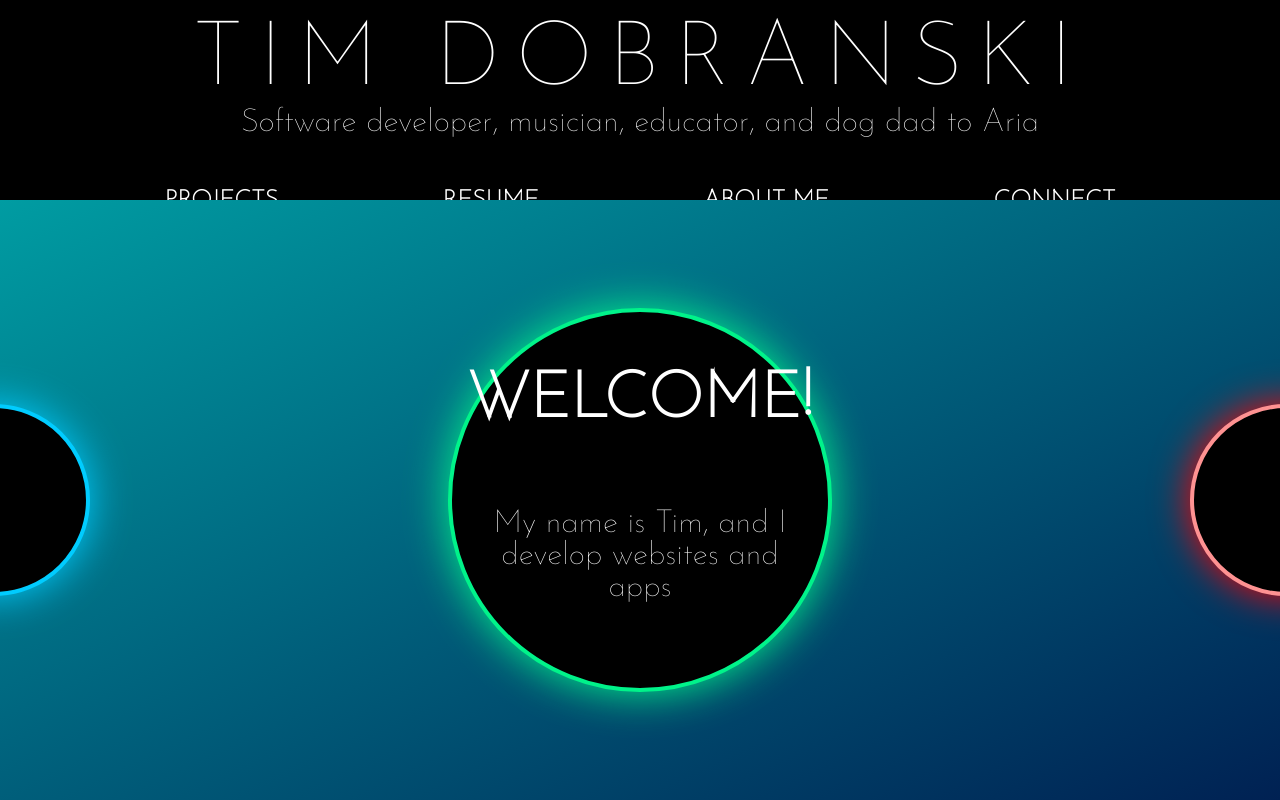
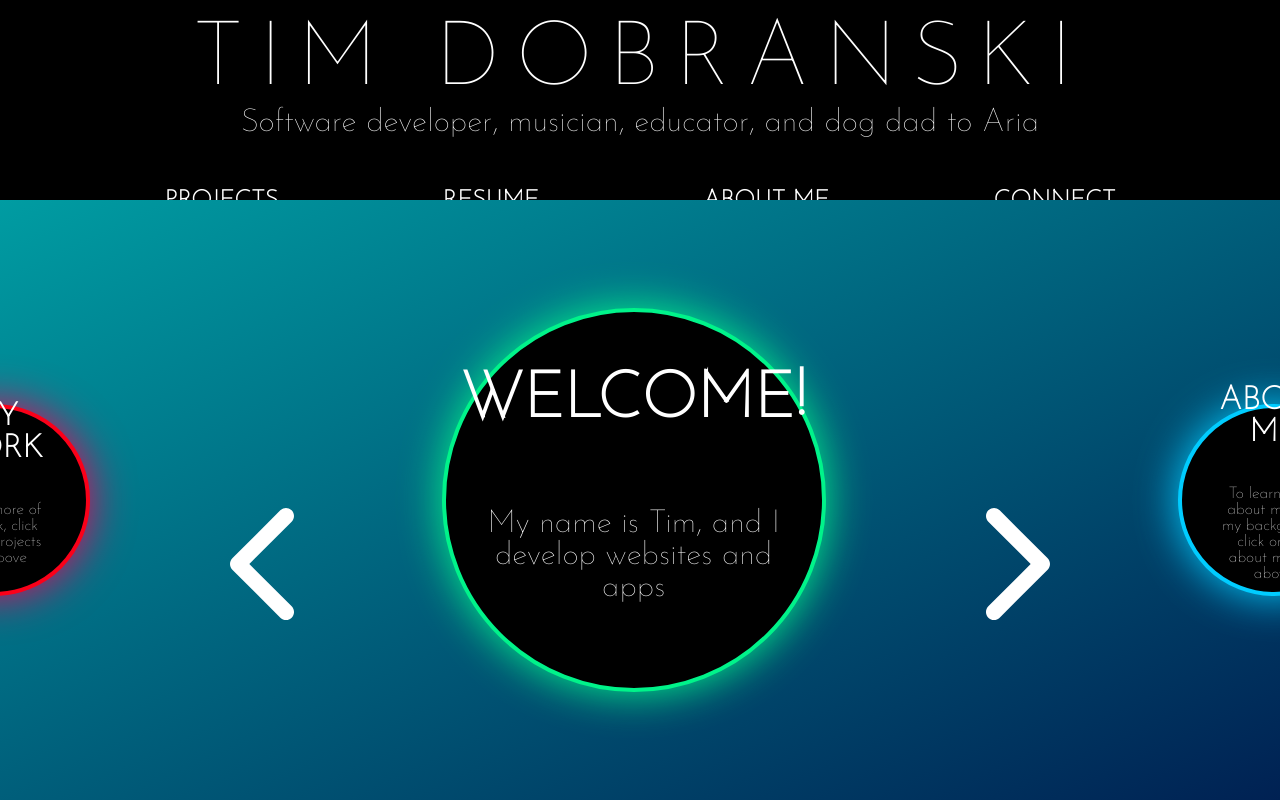
Before and after one commit to timdobranski/portfolio, a Next.js app: page / in a window 1280 px wide. Shown: the top 800 px of the page. Built offline with nearby package versions, Linux system fonts and the light colour scheme.

Commit message:
Rings partially animated

```diff
--- a/package.json
+++ b/package.json
@@ -9,6 +9,9 @@
     "lint": "next lint"
   },
   "dependencies": {
+    "@fortawesome/fontawesome-svg-core": "^6.4.2",
+    "@fortawesome/free-solid-svg-icons": "^6.4.2",
+    "@fortawesome/react-fontawesome": "^0.2.0",
     "@next/font": "^13.5.4",
     "next": "13.5.4",
     "react": "^18",
--- a/src/app/Home.module.css
+++ b/src/app/Home.module.css
@@ -31,6 +31,17 @@
   font-size: 2rem;
   border-radius: 50%;
   background-color: black;
+  transition: transform 1s ease, width 1s ease, height 1s ease, margin 1s ease;
+}
+.moveLeft {
+  transform: translateX(-100%);
+}
+
+.moveRight {
+  transform: translateX(100%);
+}
+.inactiveLeft, .inactiveRight, .activeRing {
+  transform: scale(1); /* Resets any previous transform */
 }
 .activeRing {
   width: 30vw;
@@ -47,29 +58,50 @@
   animation: pulsateBlue 3s infinite;
 }
 .yellowGlow {
-  border: 4px solid #00f38a;
-  box-shadow: 0 0 35px #00f38a;
+  border: 4px solid #ffd000;
+  box-shadow: 0 0 35px #fffb0f;
+  animation: pulsateYellow 3s infinite;
 }
 .redGlow {
-  border: 4px solid #fe9292;
-  box-shadow: 0 0 100px #ff0000;
+  border: 4px solid #fb0019;
+  box-shadow: 0 0 100px #ea0027;
   animation: pulsateRed 3s infinite;
 }
 .inactiveLeft {
   width: 15vw;
   height: 15vw;
+  font-size: 1rem;
   margin-right: 7.5vw;  /* half the width */
   margin-left: -8vw;  /* negative width including half of its size */
+
+
 }
 
 .inactiveRight {
   width: 15vw;
   height: 15vw;
+  font-size: 1rem;
   margin-left: 7.5vw;  /* half the width */
-  margin-right: -8vw;  /* negative width including half of its size */
+  margin-right: -7vw;  /* negative width including half of its size */
+  /* transform: translateX(100%); */
 }
-.hidden {
-  display: none;
+.leftNav, .rightNav {
+  position: absolute;    /* Use absolute positioning */
+  top: 50%;              /* Center vertically */
+  font-size: 8rem;
+  color: white;
+}
+.leftNav {
+  left: 18vw;   /* Position to the left */
+}
+.rightNav {
+  right: 18vw;  /* Position to the right */
+}
+.ringHeader {
+
+}
+.ringText{
+
 }
 
 @keyframes pulsateGreen {
@@ -86,13 +118,13 @@
 
 @keyframes pulsateRed {
   0% {
-      box-shadow: 0 0 35px #ff0000;
+      box-shadow: 0 0 35px #ea005a;
   }
   50% {
-      box-shadow: 0 0 75px #ff0000;
+      box-shadow: 0 0 130px #ea005a;
   }
   100% {
-      box-shadow: 0 0 35px #ff0000;
+      box-shadow: 0 0 35px #ea005a;
   }
 }
 
@@ -101,9 +133,21 @@
       box-shadow: 0 0 35px #00ccff;
   }
   50% {
-      box-shadow: 0 0 100px #00ccff;
+      box-shadow: 0 0 130px #00ccff;
   }
   100% {
       box-shadow: 0 0 35px #00ccff;
   }
 }
+
+@keyframes pulsateYellow {
+  0% {
+      box-shadow: 0 0 35px #fffb0f;
+  }
+  50% {
+      box-shadow: 0 0 130px #fffb0f;
+  }
+  100% {
+      box-shadow: 0 0 35px #fffb0f;
+  }
+}
--- a/src/app/page.js
+++ b/src/app/page.js
@@ -4,29 +4,30 @@ import styles from './Home.module.css'
 import Image from 'next/image'
 import me from '../../public/images/Me-2.jpg'
 import { useState } from 'react'
-
+import { FontAwesomeIcon } from "@fortawesome/react-fontawesome";
+import { faChevronLeft, faChevronRight } from "@fortawesome/free-solid-svg-icons";
 
 export default function Home() {
-  const [ activeRing, setActiveRing ] = useState(1)
+  const [ activeRing, setActiveRing ] = useState(0)
 
   const rings = [
-    {
-      header: '0',
-      text: 'To learn more about me and my background, click on the about me tab above',
-      color: 'blueGlow'
-    },
     {
       header: 'WELCOME!',
       text: 'My name is Tim, and I develop websites and apps',
       color: 'greenGlow'
     },
     {
-      header: '2',
-      text: 'To see more of my work, click on the projects tab above',
-      color: 'redGlow'
+      header: 'ABOUT ME',
+      text: 'To learn more about me and my background, click on the about me tab above',
+      color: 'blueGlow'
     },
     {
-      header: '3',
+      header: 'CONNECT',
+      text: 'To connect with me, click on the connect tab above',
+      color: 'yellowGlow'
+    },
+    {
+      header: 'MY WORK',
       text: 'To see more of my work, click on the projects tab above',
       color: 'redGlow'
     },
@@ -51,31 +52,43 @@ export default function Home() {
 
   return (
     <main id={styles.home}>
-        {rings.map((ring, i) => {
-            // Determine the class for the ring
-            let ringClass = '';
-            if (i === activeRing) {
-                ringClass = styles.activeRing;
-            } else if (i === activeRing + 1) {
-                ringClass = styles.inactiveRight;
-            } else if (i === activeRing - 1) {
-                ringClass = styles.inactiveLeft;
-            } else {
-                return null; // Skip rendering if it's not one of the desired rings
-            }
+        <FontAwesomeIcon icon={faChevronLeft} className={styles.leftNav} onClick={handlePreviousRing}/>
+        <FontAwesomeIcon icon={faChevronRight} className={styles.rightNav} onClick={handleNextRing} />
 
-            // Render the ring
+        {/* Previous Ring */}
+        {(() => {
+            const i = (activeRing - 1 + rings.length) % rings.length;
+            const ring = rings[i];
             return (
-                <div className={`${styles.ring} ${styles[ring.color]} ${ringClass}`} key={i}>
-                    {i === activeRing ?
-                    <>
-                        <h1>{ring.header}</h1>
-                        <p>{ring.text}</p>
-                    </>
-                    : ''}
+                <div className={`${styles.ring} ${styles[ring.color]} ${styles.inactiveLeft}`} key={i}>
+                    <h1>{ring.header}</h1>
+                    <p>{ring.text}</p>
                 </div>
             );
-        })}
+        })()}
+
+        {/* Active Ring */}
+        {(() => {
+            const ring = rings[activeRing];
+            return (
+                <div className={`${styles.ring} ${styles[ring.color]} ${styles.activeRing}`} key={activeRing}>
+                    <h1 className={styles.ringHeader} >{ring.header} </h1>
+                    <p className={styles.ringText} >{ring.text}</p>
+                </div>
+            );
+        })()}
+
+        {/* Next Ring */}
+        {(() => {
+            const i = (activeRing + 1) % rings.length;
+            const ring = rings[i];
+            return (
+                <div className={`${styles.ring} ${styles[ring.color]} ${styles.inactiveRight}`} key={i}>
+                    <h1>{ring.header}</h1>
+                    <p>{ring.text}</p>
+                </div>
+            );
+        })()}
     </main>
-  )
+)
 }
```
Also changed, not shown: 1 other file (tests, documents, lock files or other folders).
